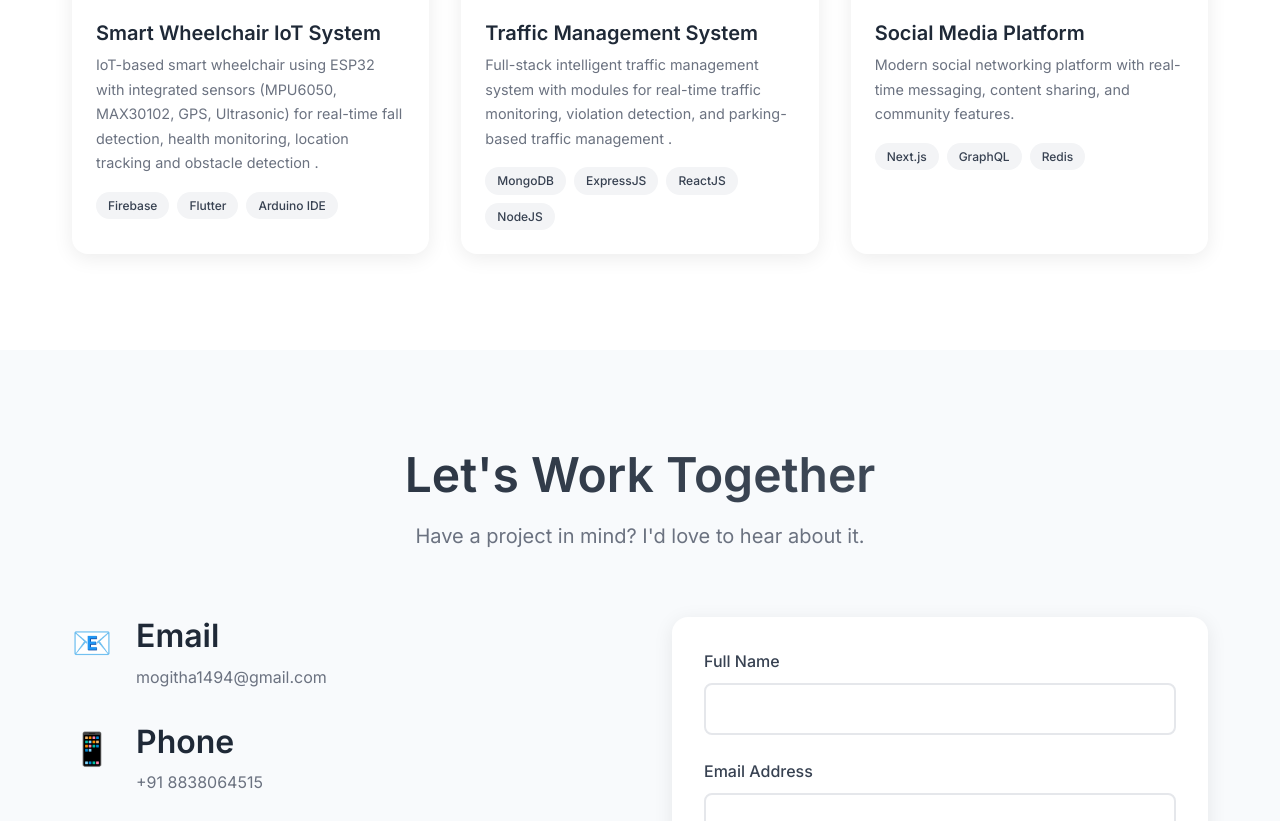
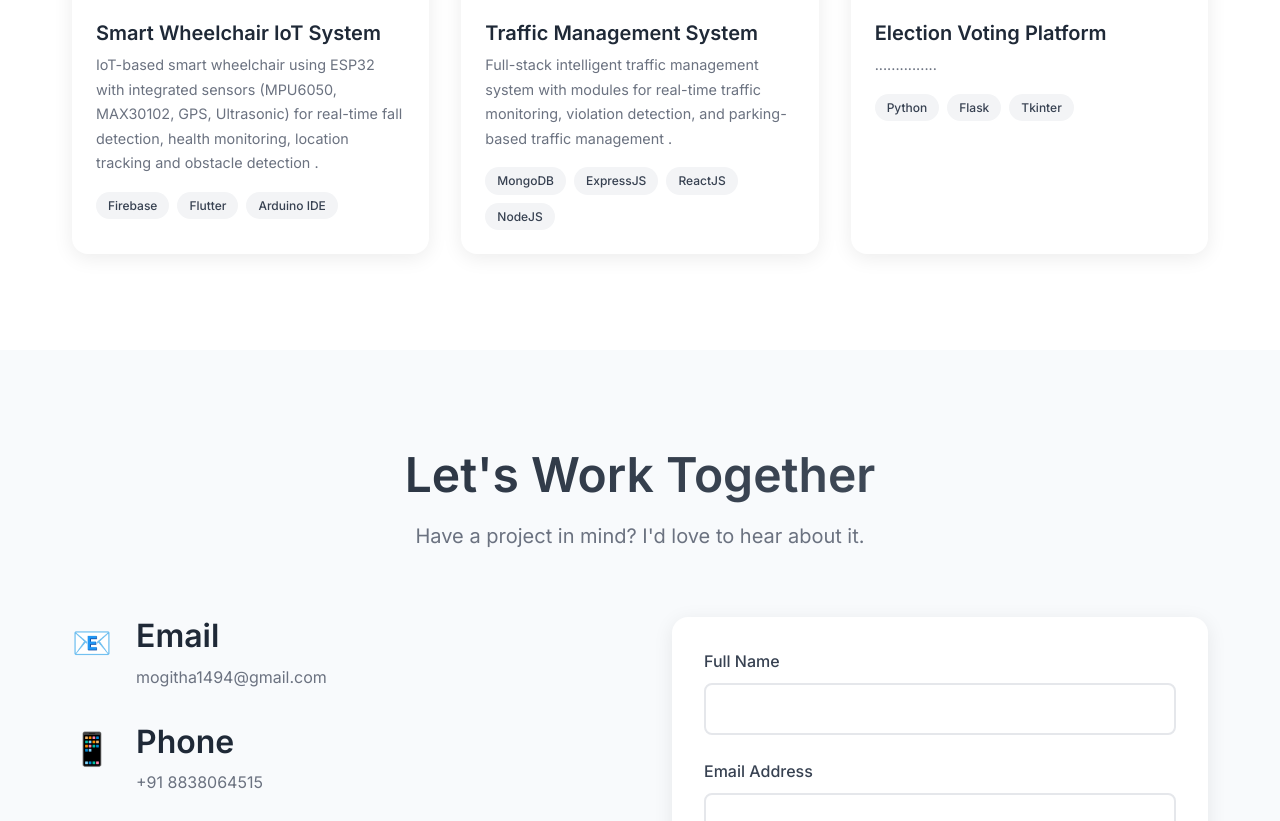
Before and after one commit to mogitha1494/Portfolio, a website: page index.html in a window 1280 px wide. Shown: the part 2520-3341 px from the top of the page. Drawn offline with Linux system fonts and the light colour scheme.

Commit message:
Update index.html

```diff
--- a/index.html
+++ b/index.html
@@ -231,8 +231,8 @@
                         <img src="https://images.pexels.com/photos/3184339/pexels-photo-3184339.jpeg?auto=compress&cs=tinysrgb&w=800" alt="Social Media Platform">
                         <div class="portfolio-overlay">
                             <div class="portfolio-overlay-content">
-                                <h3>Social Media Platform</h3>
-                                <p>Community-driven platform</p>
+                                <h3>Election Voting Platform</h3>
+                                <p>Full stack application</p>
                                 <div class="portfolio-links">
                                     <a href="#" class="portfolio-link">View Project</a>
                                     <a href="#" class="portfolio-link">Live Demo</a>
@@ -241,12 +241,12 @@
                         </div>
                     </div>
                     <div class="portfolio-info">
-                        <h3>Social Media Platform</h3>
-                        <p>Modern social networking platform with real-time messaging, content sharing, and community features.</p>
+                        <h3>Election Voting Platform</h3>
+                        <p>...............</p>
                         <div class="portfolio-tags">
-                            <span class="tag">Next.js</span>
-                            <span class="tag">GraphQL</span>
-                            <span class="tag">Redis</span>
+                            <span class="tag">Python</span>
+                            <span class="tag">Flask</span>
+                            <span class="tag">Tkinter</span>
                         </div>
                     </div>
                 </div>
```
